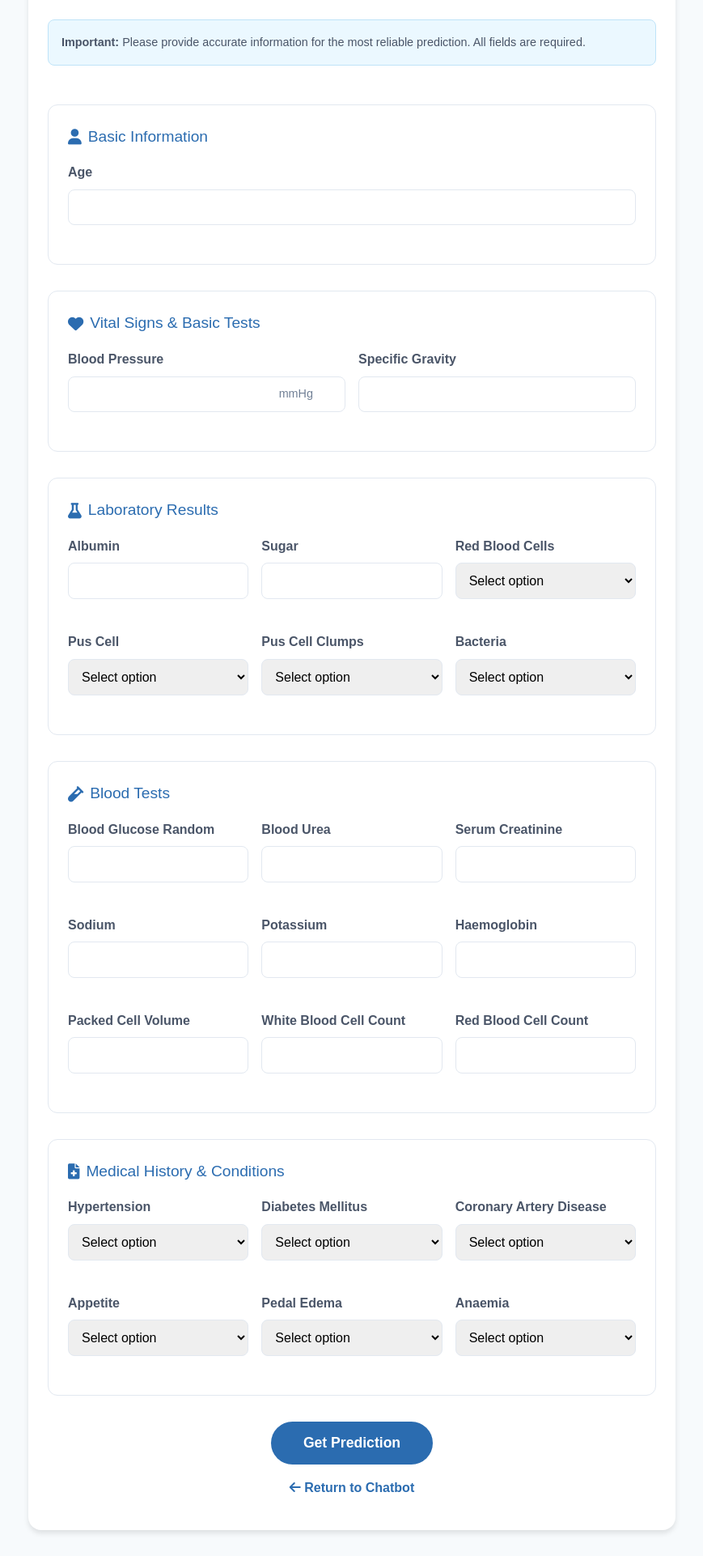
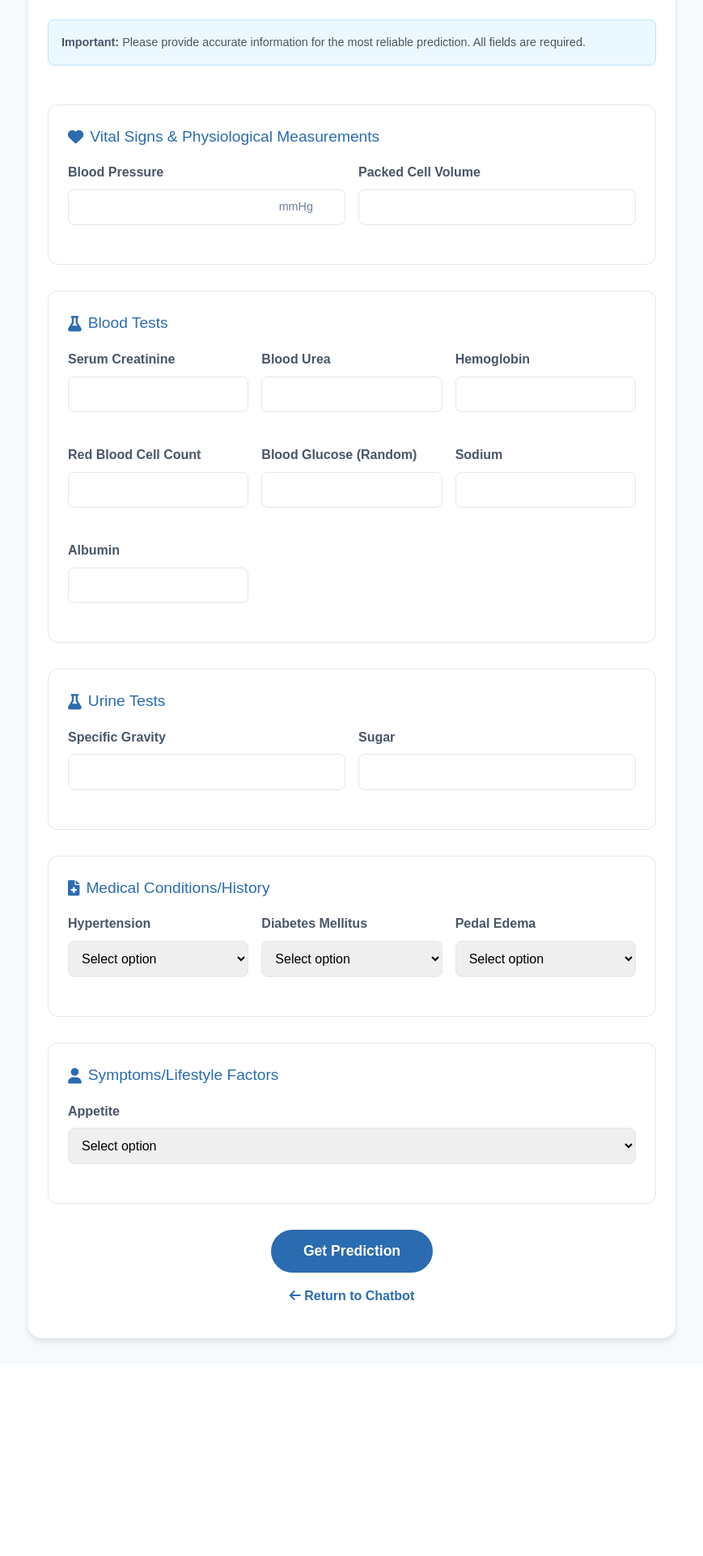
Before and after one commit to Ezekwemdesmond/Chronic-Kidney-Disease-Chatbot, a Flask app: page /health-form in a window 1280 px wide. Shown: the part 152-2074 px from the top of the page at 81% size, without its empty margins (205-1074 px from the left). After the commit the page ends 1812 px from the top, so only its background shows below. Run offline with Flask 3, Linux system fonts and the light colour scheme.

Commit message:
New commit

```diff
--- a/app.py
+++ b/app.py
@@ -147,5 +147,4 @@ def chat():
 
 
 if __name__ == '__main__':
-    port = int(os.getenv("PORT", 5000))  # Default to port 5000 if PORT is not set
-    app.run(host="0.0.0.0", port=port)
+    app.run(debug=True)
--- a/static/scripts/index.js
+++ b/static/scripts/index.js
@@ -27,7 +27,7 @@ document.getElementById('send').addEventListener('click', function () {
     typingDiv.innerHTML = `
         <div class="message-label">
             <img src="/static/images/bot-icon.png" alt="Bot Icon" class="bot-icon">
-            KidneyCareAI
+            KidneyCareAI:
         </div>
         <div class="message-content">Typing...</div>
     `;
--- a/static/styles/result.css
+++ b/static/styles/result.css
@@ -17,10 +17,10 @@ body {
     line-height: 1.6;
     color: var(--text-gray);
     background-color: #f7fafc;
-    height: 100vh;
+    min-height: 100vh;
     display: flex;
+    justify-content: center;
     align-items: center;
-    justify-content: center;
     padding: 2rem 1rem;
 }
 
--- a/templates/form.html
+++ b/templates/form.html
@@ -21,21 +21,8 @@
         <form action="/predict" method="POST">
             <div class="form-section">
                 <div class="section-title">
-                    <i class="fas fa-user"></i>
-                    Basic Information
-                </div>
-                <div class="form-grid">
-                    <div class="form-group">
-                        <label for="age">Age</label>
-                        <input type="number" id="age" name="age" required>
-                    </div>
-                </div>
-            </div>
-
-            <div class="form-section">
-                <div class="section-title">
                     <i class="fas fa-heart"></i>
-                    Vital Signs & Basic Tests
+                    Vital Signs & Physiological Measurements
                 </div>
                 <div class="form-grid">
                     <div class="form-group">
@@ -46,8 +33,8 @@
                         </div>
                     </div>
                     <div class="form-group">
-                        <label for="specific_gravity">Specific Gravity</label>
-                        <input type="number" step="0.01" id="specific_gravity" name="specific_gravity" required>
+                        <label for="packed_cell_volume">Packed Cell Volume</label>
+                        <input type="number" id="packed_cell_volume" name="packed_cell_volume" required>
                     </div>
                 </div>
             </div>
@@ -55,93 +42,53 @@
             <div class="form-section">
                 <div class="section-title">
                     <i class="fas fa-flask"></i>
-                    Laboratory Results
+                    Blood Tests
                 </div>
                 <div class="form-grid">
                     <div class="form-group">
+                        <label for="serum_creatinine">Serum Creatinine</label>
+                        <input type="number" id="serum_creatinine" name="serum_creatinine" required>
+                    </div>
+                    <div class="form-group">
+                        <label for="blood_urea">Blood Urea</label>
+                        <input type="number" id="blood_urea" name="blood_urea" required>
+                    </div>
+                    <div class="form-group">
+                        <label for="haemoglobin">Hemoglobin</label>
+                        <input type="number" id="haemoglobin" name="haemoglobin" required>
+                    </div>
+                    <div class="form-group">
+                        <label for="red_blood_cell_count">Red Blood Cell Count</label>
+                        <input type="number" id="red_blood_cell_count" name="red_blood_cell_count" required>
+                    </div>
+                    <div class="form-group">
+                        <label for="blood_glucose_random">Blood Glucose (Random)</label>
+                        <input type="number" id="blood_glucose_random" name="blood_glucose_random" required>
+                    </div>
+                    <div class="form-group">
+                        <label for="sodium">Sodium</label>
+                        <input type="number" id="sodium" name="sodium" required>
+                    </div>
+                    <div class="form-group">
                         <label for="albumin">Albumin</label>
                         <input type="number" id="albumin" name="albumin" required>
-                    </div>
-                    <div class="form-group">
-                        <label for="sugar">Sugar</label>
-                        <input type="number" id="sugar" name="sugar" required>
-                    </div>
-                    <div class="form-group">
-                        <label for="red_blood_cells">Red Blood Cells</label>
-                        <select id="red_blood_cells" name="red_blood_cells" required>
-                            <option value="">Select option</option>
-                            <option value="normal">Normal</option>
-                            <option value="abnormal">Abnormal</option>
-                        </select>
-                    </div>
-                    <div class="form-group">
-                        <label for="pus_cell">Pus Cell</label>
-                        <select id="pus_cell" name="pus_cell" required>
-                            <option value="">Select option</option>
-                            <option value="normal">Normal</option>
-                            <option value="abnormal">Abnormal</option>
-                        </select>
-                    </div>
-                    <div class="form-group">
-                        <label for="pus_cell_clumps">Pus Cell Clumps</label>
-                        <select id="pus_cell_clumps" name="pus_cell_clumps" required>
-                            <option value="">Select option</option>
-                            <option value="present">Present</option>
-                            <option value="absent">Absent</option>
-                        </select>
-                    </div>
-                    <div class="form-group">
-                        <label for="bacteria">Bacteria</label>
-                        <select id="bacteria" name="bacteria" required>
-                            <option value="">Select option</option>
-                            <option value="present">Present</option>
-                            <option value="absent">Absent</option>
-                        </select>
                     </div>
                 </div>
             </div>
 
             <div class="form-section">
                 <div class="section-title">
-                    <i class="fas fa-vial"></i>
-                    Blood Tests
+                    <i class="fas fa-flask"></i>
+                    Urine Tests
                 </div>
                 <div class="form-grid">
                     <div class="form-group">
-                        <label for="blood_glucose_random">Blood Glucose Random</label>
-                        <input type="number" id="blood_glucose_random" name="blood_glucose_random" required>
+                        <label for="specific_gravity">Specific Gravity</label>
+                        <input type="number" step="0.01" id="specific_gravity" name="specific_gravity" required>
                     </div>
                     <div class="form-group">
-                        <label for="blood_urea">Blood Urea</label>
-                        <input type="number" id="blood_urea" name="blood_urea" required>
-                    </div>
-                    <div class="form-group">
-                        <label for="serum_creatinine">Serum Creatinine</label>
-                        <input type="number" id="serum_creatinine" name="serum_creatinine" required>
-                    </div>
-                    <div class="form-group">
-                        <label for="sodium">Sodium</label>
-                        <input type="number" id="sodium" name="sodium" required>
-                    </div>
-                    <div class="form-group">
-                        <label for="potassium">Potassium</label>
-                        <input type="number" id="potassium" name="potassium" required>
-                    </div>
-                    <div class="form-group">
-                        <label for="haemoglobin">Haemoglobin</label>
-                        <input type="number" id="haemoglobin" name="haemoglobin" required>
-                    </div>
-                    <div class="form-group">
-                        <label for="packed_cell_volume">Packed Cell Volume</label>
-                        <input type="number" id="packed_cell_volume" name="packed_cell_volume" required>
-                    </div>
-                    <div class="form-group">
-                        <label for="white_blood_cell_count">White Blood Cell Count</label>
-                        <input type="number" id="white_blood_cell_count" name="white_blood_cell_count" required>
-                    </div>
-                    <div class="form-group">
-                        <label for="red_blood_cell_count">Red Blood Cell Count</label>
-                        <input type="number" id="red_blood_cell_count" name="red_blood_cell_count" required>
+                        <label for="sugar">Sugar</label>
+                        <input type="number" id="sugar" name="sugar" required>
                     </div>
                 </div>
             </div>
@@ -149,7 +96,7 @@
             <div class="form-section">
                 <div class="section-title">
                     <i class="fas fa-file-medical"></i>
-                    Medical History & Conditions
+                    Medical Conditions/History
                 </div>
                 <div class="form-grid">
                     <div class="form-group">
@@ -169,22 +116,6 @@
                         </select>
                     </div>
                     <div class="form-group">
-                        <label for="coronary_artery_disease">Coronary Artery Disease</label>
-                        <select id="coronary_artery_disease" name="coronary_artery_disease" required>
-                            <option value="">Select option</option>
-                            <option value="yes">Yes</option>
-                            <option value="no">No</option>
-                        </select>
-                    </div>
-                    <div class="form-group">
-                        <label for="appetite">Appetite</label>
-                        <select id="appetite" name="appetite" required>
-                            <option value="">Select option</option>
-                            <option value="good">Good</option>
-                            <option value="poor">Poor</option>
-                        </select>
-                    </div>
-                    <div class="form-group">
                         <label for="peda_edema">Pedal Edema</label>
                         <select id="peda_edema" name="peda_edema" required>
                             <option value="">Select option</option>
@@ -192,12 +123,21 @@
                             <option value="no">No</option>
                         </select>
                     </div>
+                </div>
+            </div>
+
+            <div class="form-section">
+                <div class="section-title">
+                    <i class="fas fa-user"></i>
+                    Symptoms/Lifestyle Factors
+                </div>
+                <div class="form-grid">
                     <div class="form-group">
-                        <label for="anaemia">Anaemia</label>
-                        <select id="anaemia" name="anaemia" required>
+                        <label for="appetite">Appetite</label>
+                        <select id="appetite" name="appetite" required>
                             <option value="">Select option</option>
-                            <option value="yes">Yes</option>
-                            <option value="no">No</option>
+                            <option value="good">Good</option>
+                            <option value="poor">Poor</option>
                         </select>
                     </div>
                 </div>
```
Also changed, not shown: model.py (+17 -19 lines), 3 other files.
